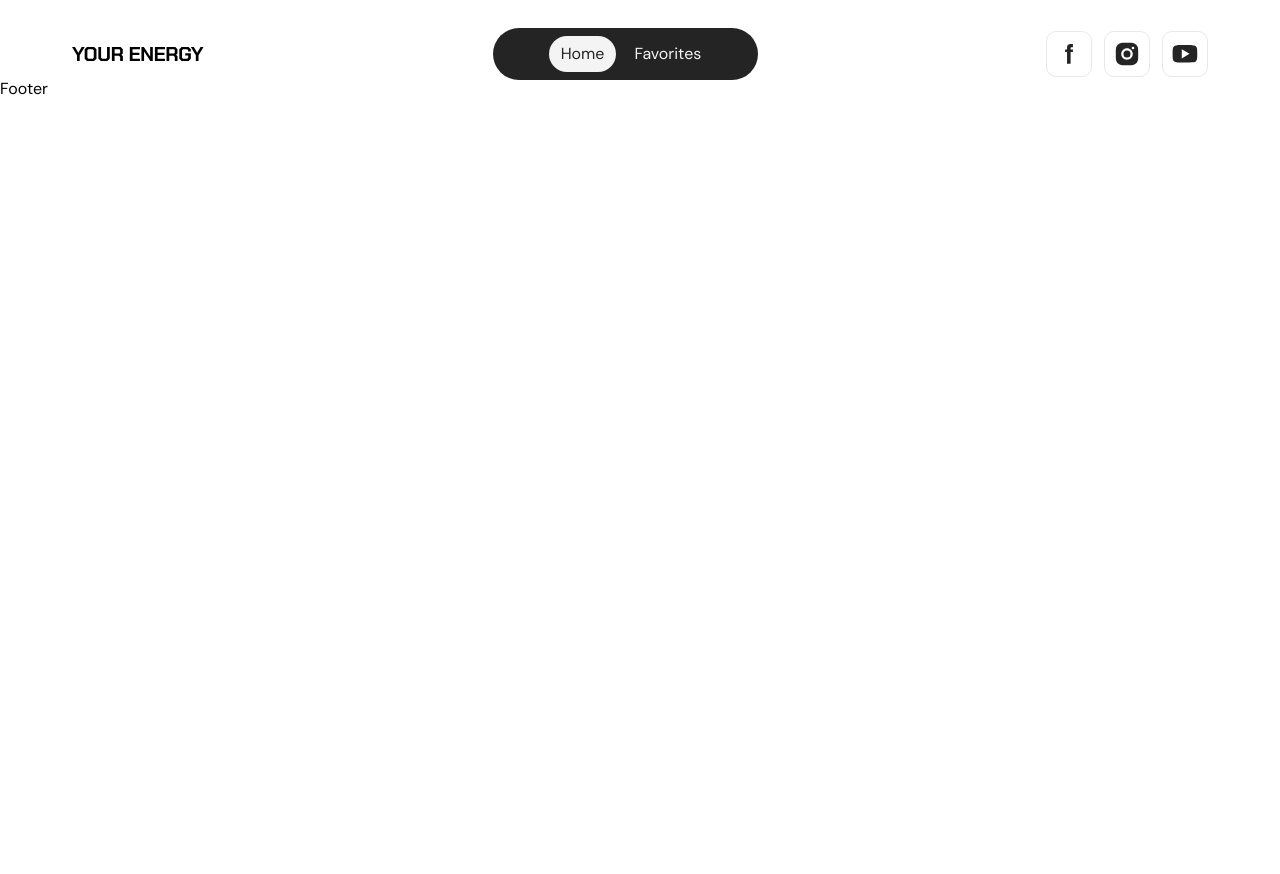
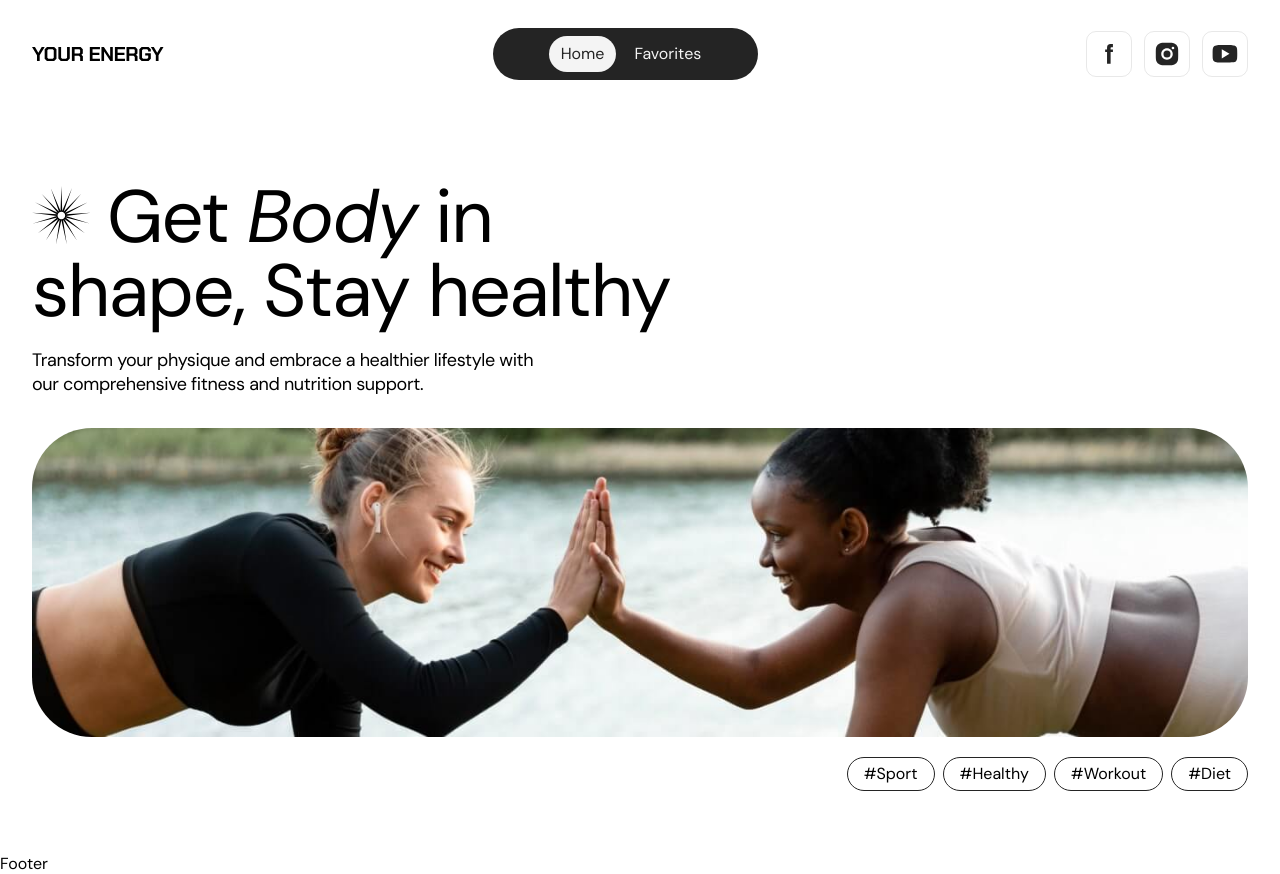
Before and after one commit to Bignichok/your_energy_vanilla_js, a website built with Vite: page src/index.html in a window 1280 px wide. Before the commit the page ends 800 px from the top, so only its background shows below. Built offline with nearby package versions, Linux system fonts and the light colour scheme.

Commit message:
Hero section - mobile and tablet styles

```diff
--- a/src/css/container.css
+++ b/src/css/container.css
@@ -12,8 +12,8 @@
   }
 }
 
-@media only screen and (min-width: 1200px) {
+@media only screen and (min-width: 1280px) {
   .container {
-    max-width: 1200px;
+    max-width: 1280px;
   }
 }
--- /dev/null
+++ b/src/css/hero.css
@@ -0,0 +1,103 @@
+.hero-section {
+    padding: 80px 0 40px;
+}
+
+@media only screen and (min-width: 768px) {
+    .hero-section {
+        padding: 100px 0 64px;
+    }
+}
+
+.hero-title {
+    font-size: 38px;
+    font-weight: 400;
+    line-height: 44px;
+    letter-spacing: -0.02em;
+    text-align: left;
+    margin: 0 0 20px;
+    text-indent: 56px;
+    position: relative;
+}
+
+.hero-title span {
+    font-style: italic;
+}
+
+.hero-title svg {
+    width: 38px;
+    height: 38px;
+    position: absolute;
+    top: 2px;
+    left: 0;
+}
+
+@media only screen and (min-width: 768px) {
+    .hero-title {
+        font-size: 74px;
+        line-height: 74px;
+        letter-spacing: -0.02em;
+        text-indent: 75px;
+        width: 639px;
+    }
+
+    .hero-title svg {
+        width: 59px;
+        height: 59px;
+        position: absolute;
+        top: 6px;
+    }
+}
+
+.hero-description {
+    font-size: 14px;
+    line-height: 18px;
+    letter-spacing: -0.02em;
+    margin: 0 0 20px;
+}
+
+@media only screen and (min-width: 768px) {
+    .hero-description {
+        font-size: 18px;
+        line-height: 24px;
+        margin: 0 0 32px;
+        width: 528px;
+    }
+}
+
+.hero-img {
+    border-radius: 30px;
+    margin: 0 auto;
+    margin-bottom: 20px;
+}
+
+@media only screen and (min-width: 768px) {
+    .hero-img {
+        border-radius: 60px;
+    }
+}
+
+.tags {
+    display: flex;
+    gap: 8px;
+    justify-content: center;
+}
+
+.tags li {
+    font-size: 14px;
+    line-height: 18px;
+    padding: 4px 12px;
+    border: 1px solid var(--dark-gray);
+    border-radius: 30px;
+}
+
+@media only screen and (min-width: 768px) {
+    .tags {
+        justify-content: flex-end;
+    }
+
+    .tags li {
+        font-size: 16px;
+        line-height: 24px;
+        padding: 4px 16px;
+    }
+}
--- a/src/css/styles.css
+++ b/src/css/styles.css
@@ -13,3 +13,4 @@
 @import url('./header.css');
 @import url('./mobie-menu.css');
 @import url('./social-links.css');
+@import url('./hero.css');
--- a/src/index.html
+++ b/src/index.html
@@ -1,6 +1,5 @@
 <!DOCTYPE html>
 <html lang="en">
-
   <head>
     <meta charset="UTF-8" />
     <link rel="icon" type="image/svg+xml" href="/favicon.svg" />
@@ -13,6 +12,7 @@
     <load src="./partials/header.html" />
 
     <main>
+      <load src="./partials/hero.html" />
     </main>
 
     <load src="./partials/footer.html" />
@@ -20,5 +20,4 @@
 
     <script type="module" src="./main.js"></script>
   </body>
-
 </html>
--- /dev/null
+++ b/src/partials/hero.html
@@ -0,0 +1,44 @@
+<section class="hero-section">
+  <div class="container">
+    <h1 class="hero-title">
+      <!-- TODO: use svg from sprite -->
+      <svg viewBox="0 0 32 32" width="32" height="32">
+        <path
+          d="M14.254 13.506l0.363 0.372-4.466-12.797 5.321 12.466 0.018-0.52 0.441-13.027 0.441 13.026 0.018 0.521 0.204-0.479 5.117-11.987-4.466 12.797 9.465-9.702-8.787 10.32 12.331-5.628-11.922 6.449 13.531-0.793-13.446 1.707 12.904 4.148-13.155-3.266 10.534 8.53-11.086-7.797 6.741 11.759-7.521-11.276 2.038 13.4-2.94-13.231-2.94 13.232 1.96-12.886 0.078-0.515-0.288 0.433-7.233 10.843 6.741-11.758-0.426 0.299-10.661 7.499 10.535-8.53-13.156 3.266 12.904-4.148-13.446-1.707 13.531 0.793-11.922-6.449 12.331 5.628-8.787-10.32 9.102 9.33zM15.185 14.071l-0.646 0.4-0.458 0.607-0.208 0.731 0.070 0.757 0.339 0.68 0.562 0.512 0.709 0.275h0.76l0.709-0.274 0.562-0.512 0.339-0.681 0.070-0.757-0.208-0.731-0.459-0.607-0.645-0.4-0.748-0.14-0.747 0.14z"
+        ></path>
+      </svg>
+      Get <span>Body</span> in shape, Stay healthy
+    </h1>
+    <p class="hero-description">
+      Transform your physique and embrace a healthier lifestyle with our
+      comprehensive fitness and nutrition support.
+    </p>
+    <picture>
+      <!-- Mobile image -->
+      <source
+        media="(max-width: 767px)"
+        srcset="./img/hero/hero-mobile.jpg 1x, ./img/hero/hero-mobile@2x.jpg 2x"
+      />
+      <!-- Tablet image -->
+      <source
+        media="(min-width: 767px) and (max-width: 1279px)"
+        srcset="./img/hero/hero-tablet.jpg 1x, ./img/hero/hero-tablet@2x.jpg 2x"
+      />
+      <!-- Desktop image -->
+      <source
+        media="(min-width: 1280px)"
+        srcset="
+          ./img/hero/hero-desktop.jpg    1x,
+          ./img/hero/hero-desktop@2x.jpg 2x
+        "
+      />
+      <img class="hero-img" src="./img/hero/hero-desktop.jpg" alt="girls" />
+    </picture>
+    <ul class="tags">
+      <li>#Sport</li>
+      <li>#Healthy</li>
+      <li>#Workout</li>
+      <li>#Diet</li>
+    </ul>
+  </div>
+</section>
```
Also changed, not shown: src/img/hero/hero-desktop.jpg (added), src/img/hero/hero-desktop@2x.jpg (added), src/img/hero/hero-mobile.jpg (added), src/img/hero/hero-mobile@2x.jpg (added), src/img/hero/hero-tablet.jpg (added), src/img/hero/hero-tablet@2x.jpg (added). Lines whose indentation alone changed are shown as unchanged.
